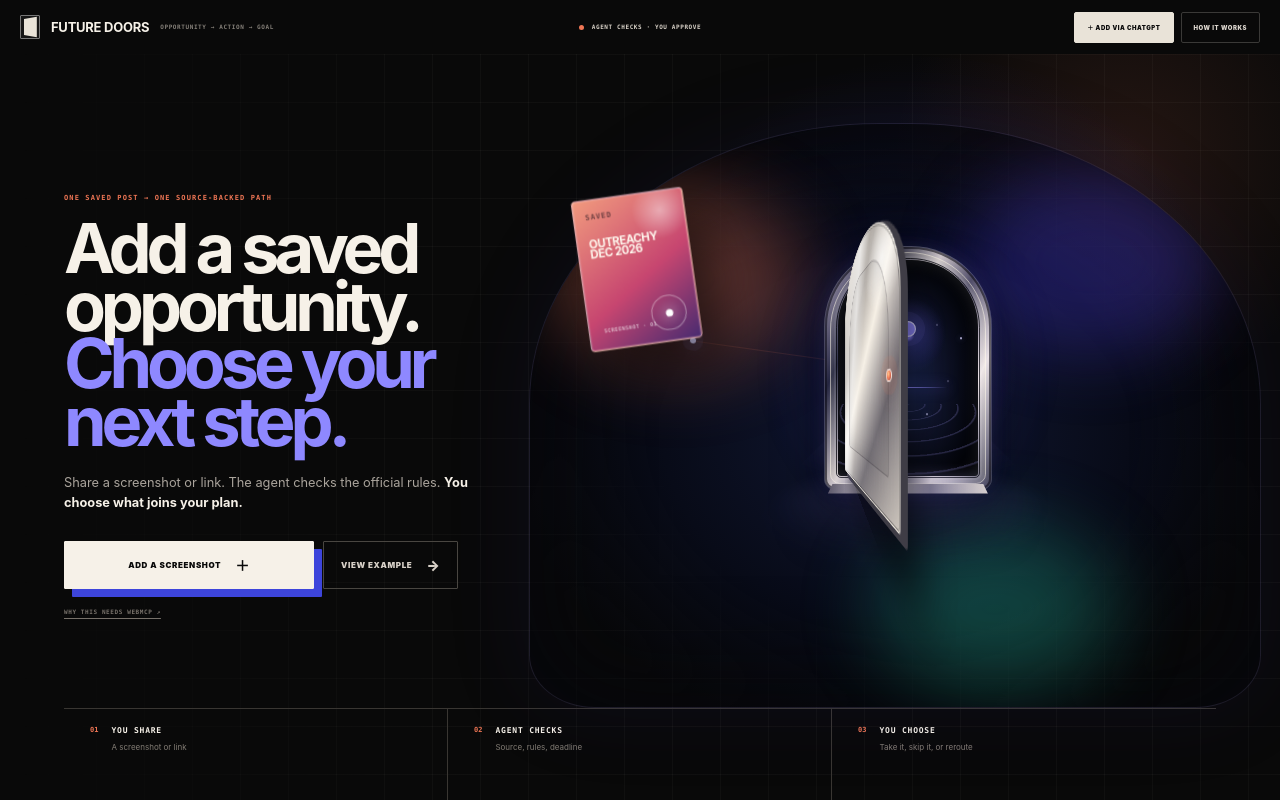
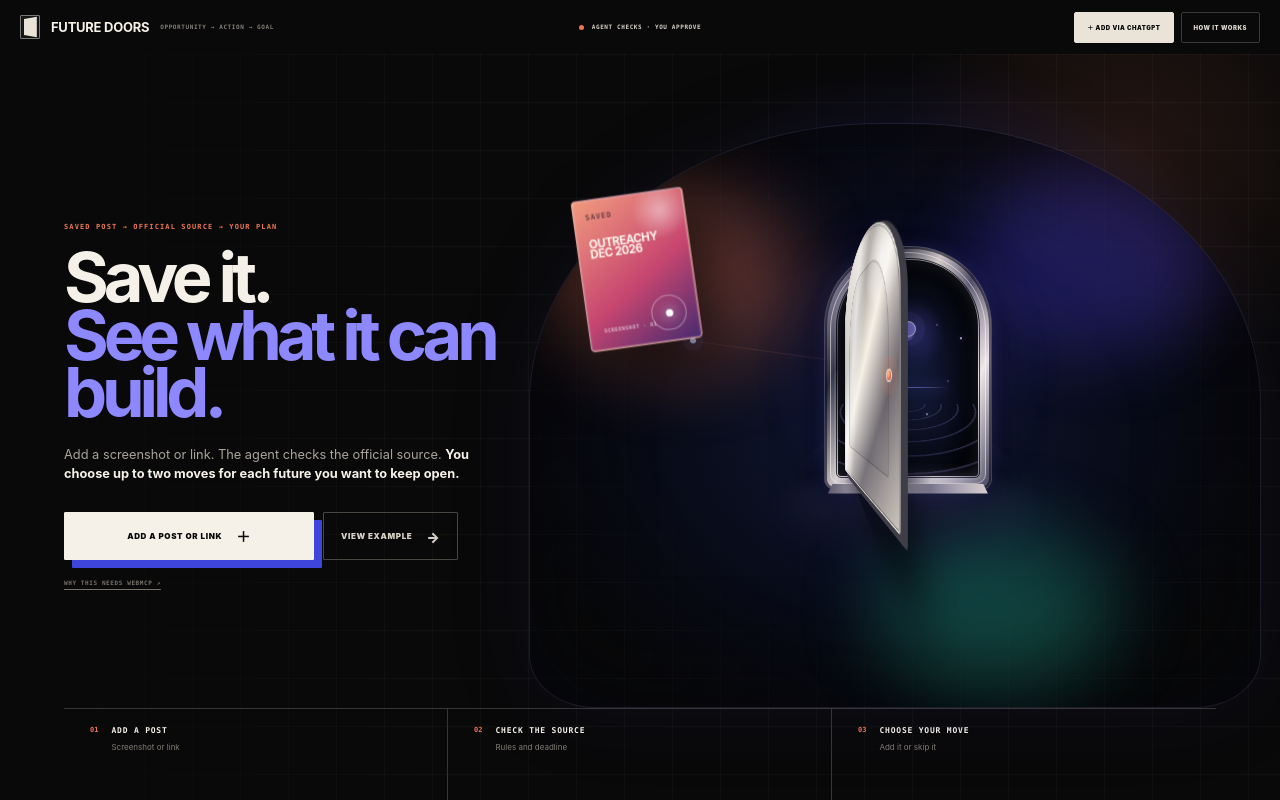
Before and after one commit to aprilhan723/future-doors-webmcp, a Next.js app: page / in a window 1280 px wide. Built offline with nearby package versions, Linux system fonts and the light colour scheme.

Commit message:
Clarify the first action in Future Doors

```diff
--- a/src/app/future-doors.tsx
+++ b/src/app/future-doors.tsx
@@ -307,8 +307,8 @@ function OpeningSequence({ onDone }: { onDone: () => void }) {
       <PremiumPortal hero />
     </div>
     <motion.div className="opening-copy" initial={{ opacity: 0, y: 16 }} animate={{ opacity: 1, y: 0 }} transition={{ delay: 0.28, duration: 0.6 }}>
-      <small>EVERY OPPORTUNITY HAS A WINDOW</small>
-      <h1>See what opens next.</h1>
+      <small>SAVE → CHECK RULES → CHOOSE</small>
+      <h1>Turn a saved post into a real next step.</h1>
     </motion.div>
     <button onClick={onDone}>SKIP ↗</button>
   </motion.section>;
@@ -317,11 +317,11 @@ function OpeningSequence({ onDone }: { onDone: () => void }) {
 function LaunchScene({ onDemo, onAdd, onTools }: { onDemo: () => void; onAdd: () => void; onTools: () => void }) {
   return <section className="launch-scene" aria-labelledby="launch-title">
     <motion.div className="launch-copy" initial={{ opacity: 0, x: -26 }} animate={{ opacity: 1, x: 0 }} transition={{ duration: .72, ease: [0.16, 1, 0.3, 1] }}>
-      <small>ONE SAVED POST → ONE SOURCE-BACKED PATH</small>
-      <h1 id="launch-title">Add a saved opportunity. <em>Choose your next step.</em></h1>
-      <p>Share a screenshot or link. The agent checks the official rules. <b>You choose what joins your plan.</b></p>
+      <small>SAVED POST → OFFICIAL SOURCE → YOUR PLAN</small>
+      <h1 id="launch-title">Save it. <em>See what it can build.</em></h1>
+      <p>Add a screenshot or link. The agent checks the official source. <b>You choose up to two moves for each future you want to keep open.</b></p>
       <div className="launch-actions">
-        <button className="launch-primary" onClick={onAdd}>ADD A SCREENSHOT <span>＋</span></button>
+        <button className="launch-primary" onClick={onAdd}>ADD A POST OR LINK <span>＋</span></button>
         <button onClick={onDemo}>VIEW EXAMPLE <span>→</span></button>
       </div>
       <button className="launch-explain" onClick={onTools}>WHY THIS NEEDS WEBMCP ↗</button>
@@ -336,9 +336,9 @@ function LaunchScene({ onDemo, onAdd, onTools }: { onDemo: () => void; onAdd: ()
     </motion.div>
 
     <ol className="launch-method" aria-label="How Future Doors works">
-      <li><i>01</i><span><b>YOU SHARE</b><small>A screenshot or link</small></span></li>
-      <li><i>02</i><span><b>AGENT CHECKS</b><small>Source, rules, deadline</small></span></li>
-      <li><i>03</i><span><b>YOU CHOOSE</b><small>Take it, skip it, or reroute</small></span></li>
+      <li><i>01</i><span><b>ADD A POST</b><small>Screenshot or link</small></span></li>
+      <li><i>02</i><span><b>CHECK THE SOURCE</b><small>Rules and deadline</small></span></li>
+      <li><i>03</i><span><b>CHOOSE YOUR MOVE</b><small>Add it or skip it</small></span></li>
     </ol>
   </section>;
 }
@@ -365,8 +365,8 @@ function PinProofStage({ state, routes, selectedNode, onToggle, onRoute, onProof
 
   return <section className={`simple-plan scenario-${state.scenario}`} aria-label="Choose opportunities that build the work your goal needs">
     <header className="simple-plan-header">
-      <span><small>NEXT 90 DAYS</small><strong>Pin up to two moves.</strong></span>
-      <b>{priorities.length} / {maxPriorities} PINNED</b>
+      <span><small>NEXT 90 DAYS</small><strong>Choose up to two moves.</strong></span>
+      <b>{priorities.length} / {maxPriorities} IN YOUR PLAN</b>
     </header>
     <section className="simple-goal-strip" aria-label={`Goal: ${state.profile.goal}`}>
       <div className="simple-goal-heading"><span><small>YOUR GOAL</small><strong>{state.profile.goal}</strong><em>by {state.profile.targetYear}</em></span><nav className="simple-goal-tabs" aria-label="Career goals">{state.goals.map((goal) => <button key={goal.id} className={goal.id === state.selectedGoalId ? "active" : ""} onClick={() => onGoal(goal.id)}>{goal.shortLabel}</button>)}{state.goals.length < 4 ? <button className="add-goal" onClick={onAddGoal} aria-label="Add another career direction">＋</button> : null}</nav></div>
@@ -405,7 +405,7 @@ function PinProofStage({ state, routes, selectedNode, onToggle, onRoute, onProof
             <button className="simple-route-main" onClick={() => onRoute(item.id)} aria-pressed={item.id === state.selectedRouteId}>
               <i>{detail.shortTrack}</i><span><small>{label}</small><strong>{displayNodeTitle(node)}</strong><em>{detail.timing}</em><span className="simple-route-tags">{fit.reasons.map((reason) => <b key={reason}>{reason}</b>)}{sharedWith.length ? <b className="cross-goal">+ {sharedWith.join(" · ")}</b> : null}</span></span>
             </button>
-            <div className={`simple-route-outcome ${proofState}`}><small>{proofState === "linked" ? "WORK LINK SAVED" : proofState === "planned" ? "YOUR PLAN ADDS" : "THIS COULD ADD"}</small><strong>{detail.signal}</strong></div>
+            <div className={`simple-route-outcome ${proofState}`}><small>{proofState === "linked" ? "WORK LINK SAVED · NOT VERIFIED" : proofState === "planned" ? "YOUR PLAN ADDS" : "THIS COULD ADD"}</small><strong>{detail.signal}</strong></div>
             <div className="simple-route-action">
               {pinned ? <button className="simple-proof-button" onClick={() => onProof(proofId)}>{proofState === "linked" ? "VIEW LINK" : "ADD WORK LINK"}</button>
                 : unavailable ? (node.sourceUrl ? <a href={node.sourceUrl} target="_blank" rel="noreferrer">VIEW RULE ↗</a> : <span>NOT AVAILABLE</span>)
@@ -415,8 +415,8 @@ function PinProofStage({ state, routes, selectedNode, onToggle, onRoute, onProof
           </motion.article>;
       })}
       </div>
-      {priorities.length ? <div className="simple-pinned-plan" aria-label="Pinned plan">
-        <small>YOUR PINNED PLAN</small>
+      {priorities.length ? <div className="simple-pinned-plan" aria-label="Your selected plan">
+        <small>YOUR PLAN</small>
         <div>{priorities.map((id, index) => <button key={id} onClick={() => onRoute(id)}><i>{index + 1}</i><span><b>{routeNames[id].label}</b><em>{simpleRouteDetails[id].timing}</em></span></button>)}</div>
       </div> : null}
     </div>
```
